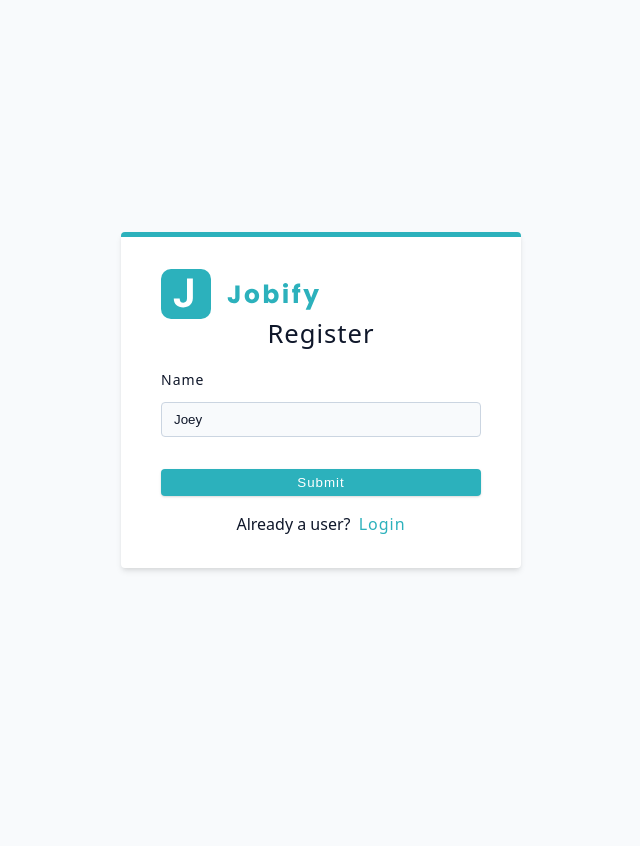
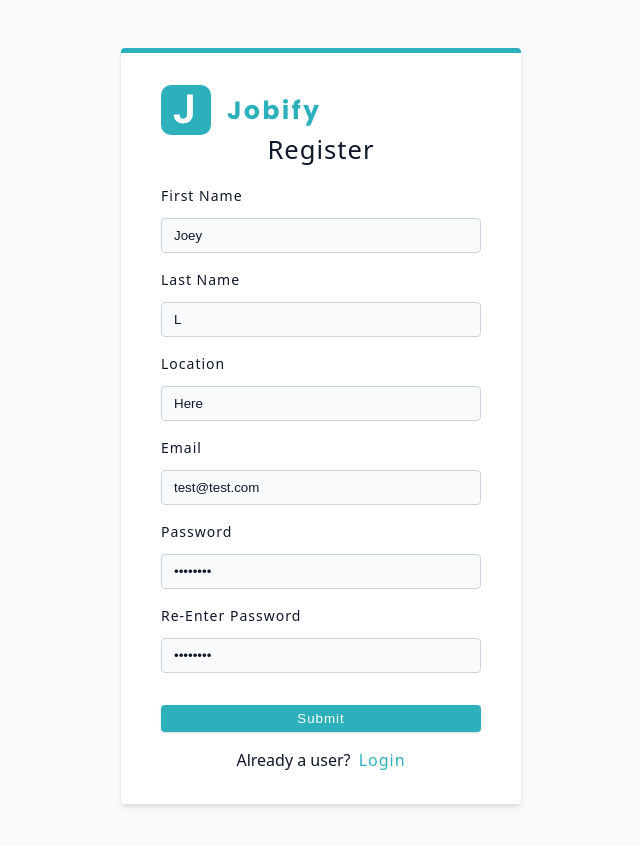
Before and after one commit to gamerfoxx/react-job-tracking-app, a React (Vite) app: page /register in a window 1280 px wide. Shown: the top 846 px of the page, without its empty margins (319-959 px from the left). Before the commit the page ends 800 px from the top, so only its background shows below. Built offline with nearby package versions, Linux system fonts and the light colour scheme.

Commit message:
complete register form, and add form row component

```diff
--- /dev/null
+++ b/src/components/FormRow.jsx
@@ -0,0 +1,21 @@
+function FormRow({ type, name, labelText, defaultValue }) {
+	return (
+		<div className="form-row">
+			<label
+				htmlFor={name}
+				className="form-label">
+				{labelText || name}
+			</label>
+			<input
+				type={type}
+				id={name}
+				name={name}
+				className="form-input"
+				defaultValue={defaultValue || ''}
+				required
+			/>
+		</div>
+	);
+}
+
+export default FormRow;
--- a/src/components/index.js
+++ b/src/components/index.js
@@ -1 +1,2 @@
 export { default as Logo } from './Logo';
+export { default as FormRow } from './FormRow';
--- a/src/pages/RegisterPage.jsx
+++ b/src/pages/RegisterPage.jsx
@@ -1,28 +1,50 @@
 import { Link } from 'react-router-dom';
 import Wrapper from '../assets/wrappers/RegisterAndLoginPage';
-import { Logo } from '../components';
+import { Logo, FormRow } from '../components';
 
 const RegisterPage = () => {
 	return (
 		<Wrapper>
 			<form className="form">
 				<Logo />
-				<div className="form-row">
-					<h4> Register</h4>
-					<label
-						htmlFor="userName"
-						className="form-label">
-						Name
-					</label>
-					<input
-						type="text"
-						id="userName"
-						name="userName"
-						className="form-input"
-						defaultValue="Joey"
-						required
-					/>
-				</div>
+				<h4> Register</h4>
+				<FormRow
+					type="text"
+					name="firstName"
+					labelText="First Name"
+					defaultValue="Joey"
+				/>
+				<FormRow
+					type="text"
+					name="lastName"
+					labelText="Last Name"
+					defaultValue="L"
+				/>
+				<FormRow
+					type="text"
+					name="location"
+					labelText="Location"
+					defaultValue="Here"
+				/>
+				<FormRow
+					type="email"
+					name="email"
+					labelText="Email"
+					defaultValue="test@test.com"
+				/>
+				<FormRow
+					type="password"
+					name="password"
+					labelText="password"
+					defaultValue="password"
+				/>
+				<FormRow
+					type="password"
+					name="password"
+					labelText="Re-enter Password"
+					defaultValue="password"
+				/>
+
 				<button
 					type="submit"
 					className="btn btn-block">
```
